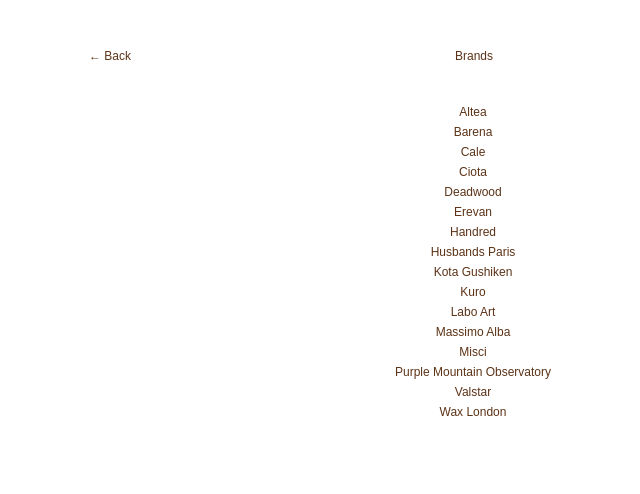
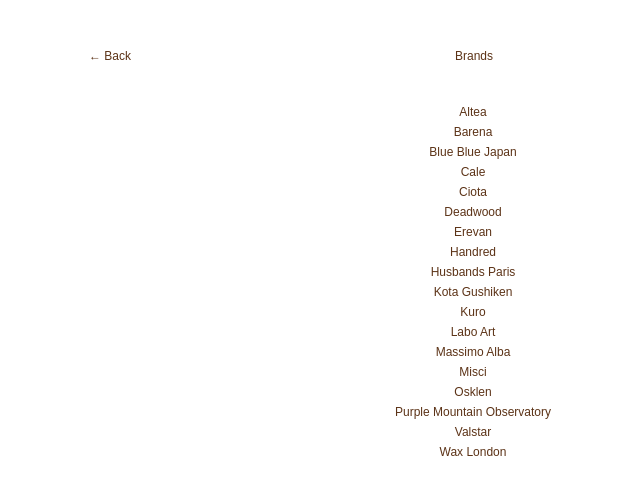
Before and after one commit to matteocarroll/fazenda, a Next.js app: page /brands in a window 1280 px wide. Shown: the top 494 px of the page, without its empty margins (167-807 px from the left). Built offline with nearby package versions, Linux system fonts and the light colour scheme.

Commit message:
Add Osklen and Blue Blue Japan to brands list

```diff
--- a/app/brands/page.tsx
+++ b/app/brands/page.tsx
@@ -3,6 +3,7 @@
 const brands = [
   "Altea",
   "Barena",
+  "Blue Blue Japan",
   "Cale",
   "Ciota",
   "Deadwood",
@@ -14,6 +15,7 @@
   "Labo Art",
   "Massimo Alba",
   "Misci",
+  "Osklen",
   "Purple Mountain Observatory",
   "Valstar",
   "Wax London",
```
